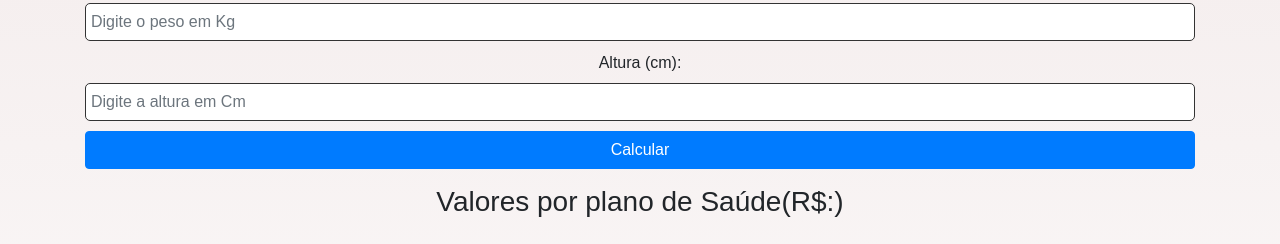
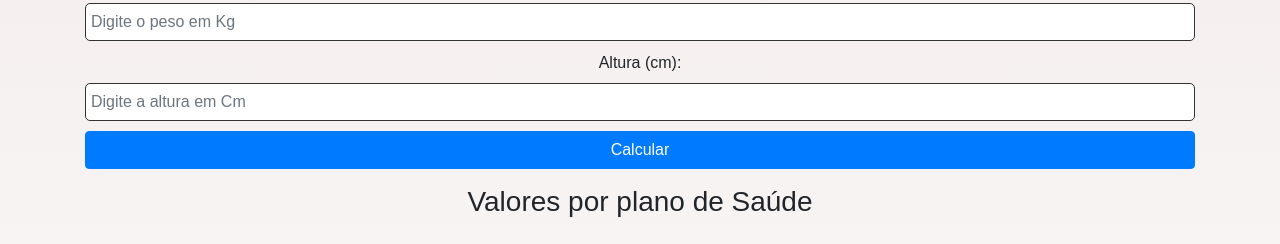
Before and after one commit to ikaro-viana/calculadoraPlanoSaude, a plain HTML site: page index.html in a window 1280 px wide. Shown: the part 774-1018 px from the top of the page. Drawn offline with nearby package versions, Linux system fonts and the light colour scheme.

Commit message:
Update index.html
commit

```diff
--- a/index.html
+++ b/index.html
@@ -44,7 +44,7 @@
                 </div>
             </form>
          <!-- Tabela com resultado -->
-         <h3>Valores por plano de Saúde(R$:)</h3>
+         <h3>Valores por plano de Saúde</h3>
             <div id="result"></div>
         </div>
 
```
